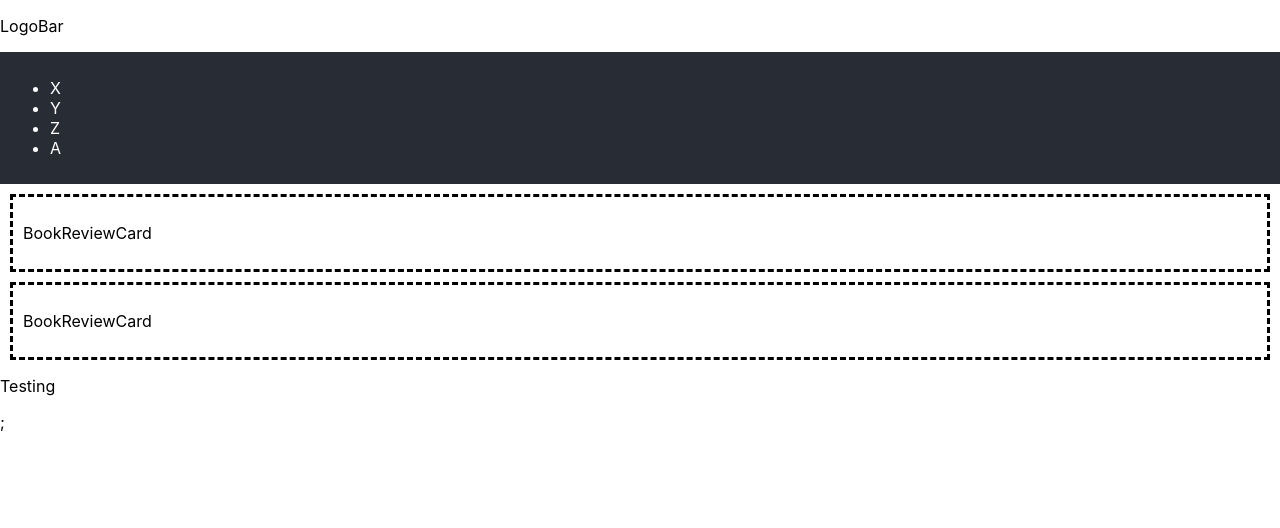
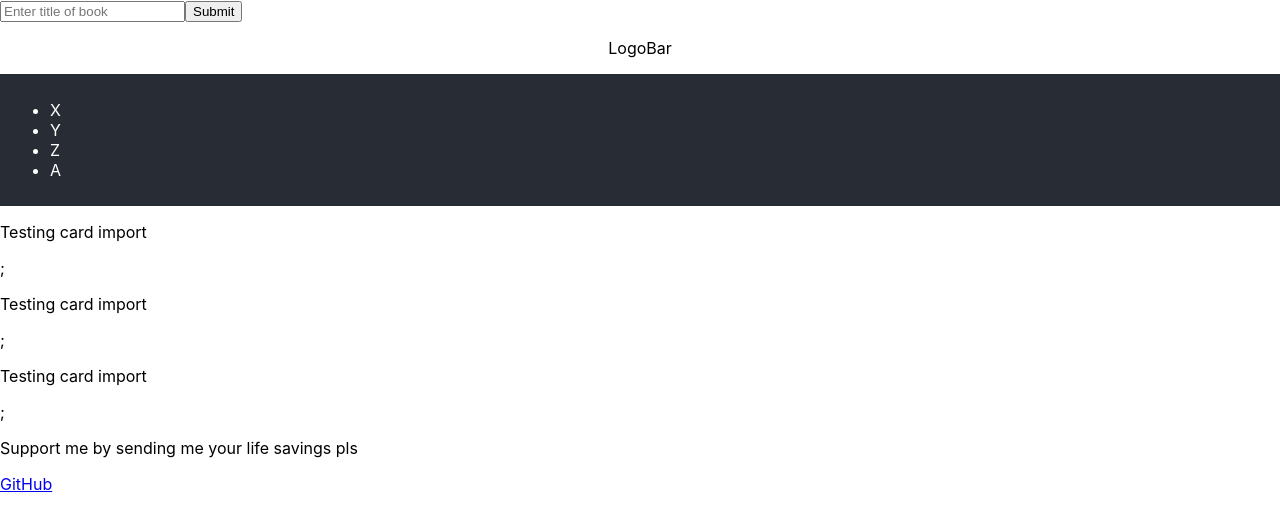
Before and after one commit to cngvl/react-book-reviews, a React (Create React App) app: page / in a window 1280 px wide. Shown: the top 528 px of the page. Built offline with nearby package versions, Linux system fonts and the light colour scheme.

Commit message:
removed smaller components to individual components files and cleaned up component structure

```diff
--- a/src/App.js
+++ b/src/App.js
@@ -1,114 +1,42 @@
 import logo from "./logo.svg";
 import "./App.css";
 import React, { useState, useEffect } from "react";
+import Card from "./components/Card";
+import NavBar from "./components/NavBar";
+import SearchBar from "./components/SearchBar";
+import Footer from "./components/Footer";
+import LogoBar from "./components/LogoBar";
 
 export default function App() {
+  const [search, setSearch] = useState("");
+
   return (
-    // <div className="App">
-    //   <header className="App-header">
-    //     <img src={logo} className="App-logo" alt="logo" />
-    //     <p>
-    //       Edit <code>src/App.js</code> and save to reload.
-    //     </p>
-    //     <a
-    //       className="App-link"
-    //       href="https://reactjs.org"
-    //       target="_blank"
-    //       rel="noopener noreferrer"
-    //     >
-    //       Learn React
-    //     </a>
-    //   </header>
-    // </div>
     <div>
-      <LogoBar />
-      <NavBar />
-      <BookReviewCard />
-      <BookReviewCard />
+      <Header />
+      <Body />
       <Footer />
     </div>
   );
 }
 
-function FetchTest() {
-  const apiKey = process.env.REACT_APP_GOOGLEBOOKS_APIKEY;
-  // console.log(apiKey);
-  useEffect(() => {
-    fetch(
-      `https://www.googleapis.com/books/v1/volumes?q=flowers+inauthor:keyes&key=${apiKey}`
-    )
-      .then((response) => {
-        if (!response.ok) {
-          throw new Error("Network response was not ok");
-        }
-        return response.json();
-      })
-      .then((data) => {
-        console.log(data);
-      })
-      .catch((error) => console.log(error));
-  }, [apiKey]);
-}
-
-// function Test() {
-//   return (
-//     <React.Fragment>
-//       <div>
-//         <p>Testing</p>
-//       </div>
-//       ;
-//     </React.Fragment>
-//   );
-// }
-
-function LogoBar() {
+function Header() {
   return (
-    <React.Fragment>
-      <div>
-        <p>LogoBar</p>
+    <>
+      <div className="header">
+        <SearchBar />
+        <LogoBar />
+        <NavBar />
       </div>
-    </React.Fragment>
+    </>
   );
 }
 
-function NavBar() {
+function Body() {
   return (
-    <React.Fragment>
-      <div className="NavBar">
-        <ul>
-          <li>X</li>
-          <li>Y</li>
-          <li>Z</li>
-          <li>A</li>
-        </ul>
-      </div>
-    </React.Fragment>
+    <>
+      <Card />;
+      <Card />;
+      <Card />;
+    </>
   );
 }
-
-function Footer() {
-  return (
-    <React.Fragment>
-      <div>
-        <p>Testing</p>
-      </div>
-      ;
-    </React.Fragment>
-  );
-}
-
-function BookReviewCard() {
-  return (
-    <React.Fragment>
-      <div className="BookReviewCard">
-        {/* Need image */}
-        {/* Need header */}
-        {/* Need description from API? */}
-        {/* Do I need a star system? */}
-        <p>BookReviewCard</p>
-      </div>
-    </React.Fragment>
-  );
-}
-
-//  App;
```
